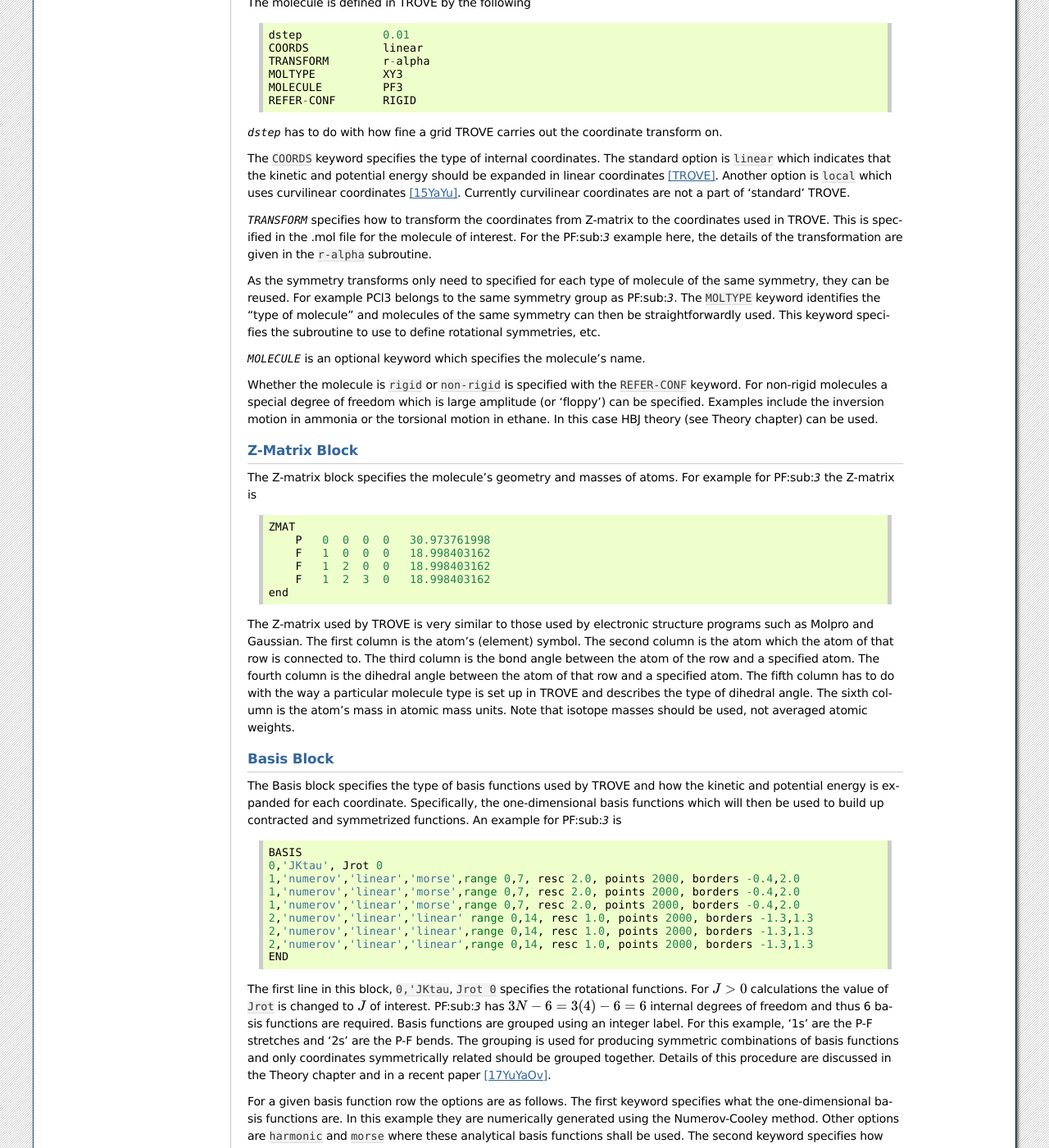
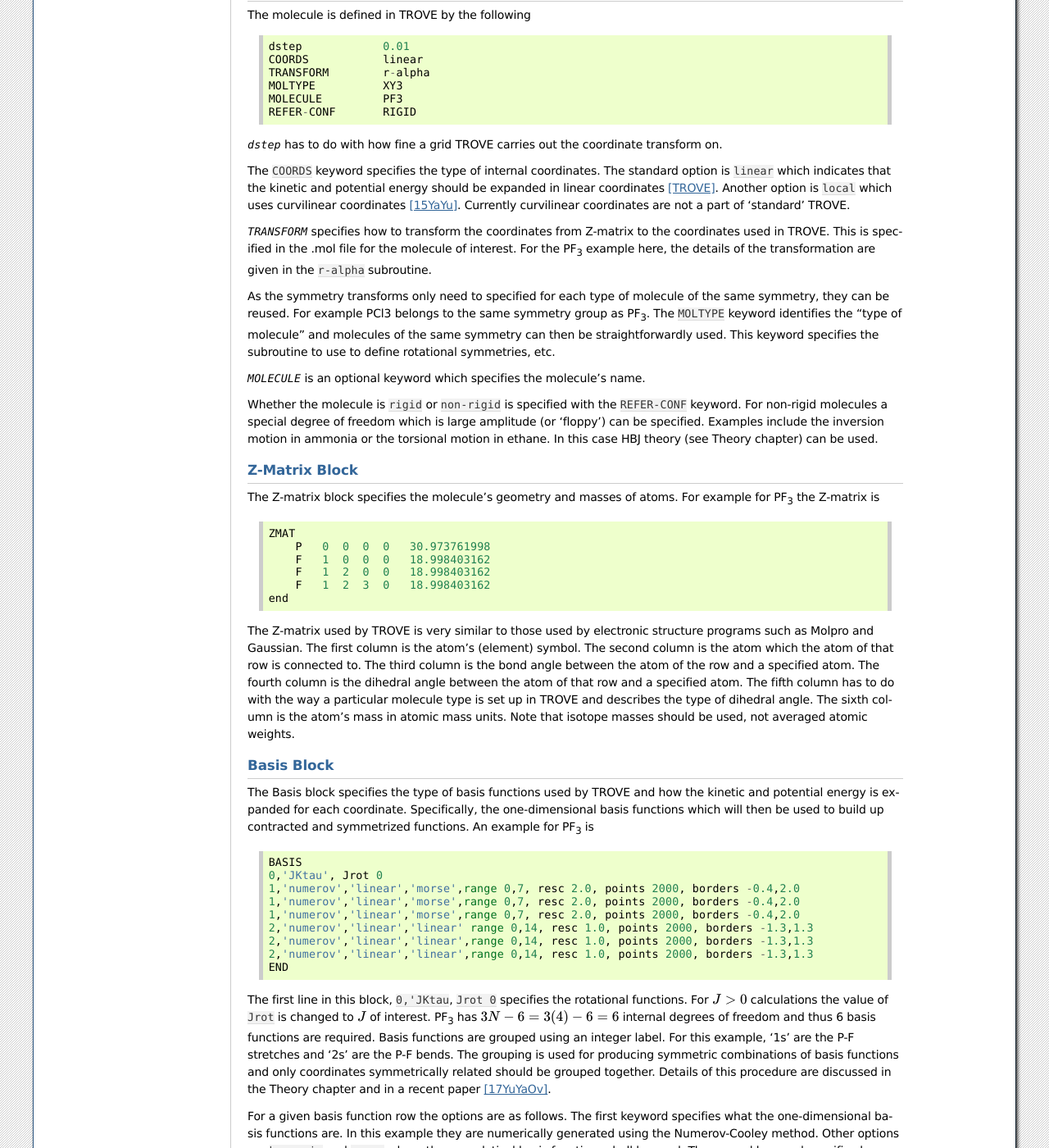
Before and after one commit to Trovemaster/TROVE, a Sphinx documentation site: the page built from docs/source/quickstart.rst, in a window 1280 px wide and 1400 px high, scrolled down 2811 px. Shown: the whole window at 82% size. Built offline with Sphinx 7.4.7, drawn with Linux system fonts in a browser that asks for light colours; formulas are drawn with MathJax 3; some of the changed text lies outside the part shown.

Commit message:
sub and sup

```diff
--- a/docs/source/features.rst
+++ b/docs/source/features.rst
@@ -180,7 +180,7 @@ The basis set can then be pruned using the `J=0' method. In the ``CONTRACTION``
 
 ``tm_cutoff`` sets the minimum intensity for removing states. This should ideally by set to as low a value as possible and
 will depend on practical considerations such as computing time and memory. ``tm_enermin`` is the minimum energy in
-wavenumbers for which pruning will occur. In this example, all states below 8000 cm:sup:`-1` will be included in the
+wavenumbers for which pruning will occur. In this example, all states below 8000 cm\ :sup:`-1` will be included in the
 basis set regardless of intensity. This value should be set as large as possible but will again be determined by practical
 considerations.
 
--- a/docs/source/molecules.rst
+++ b/docs/source/molecules.rst
@@ -14,7 +14,7 @@ linelists if they were calculated.
 
 
 
-Hydrogen sulfide, H :sub:`2` S
+Hydrogen sulfide, H\ :sub:`2` S
 ----------------------------
 
 Symmetry: :math:`C_{2v}`
@@ -37,7 +37,7 @@ Potential energy function: Morbid expansion of published potential.
 
 Dipole moment surface expansion: N/A
 
-Results: :math:`J = 0` vibrational energy levels up to 8000 cm:sup:`-1`.
+Results: :math:`J = 0` vibrational energy levels up to 8000 cm\ :sup:`-1`.
 
 Notes: Usually TROVE would not be used for a triatomic molecule as programs exist which have the `exact' triatomic
 Hamiltonian (DVR3D for example [DVR3D]_). This molecule was used as a test case to demonstrate TROVE's capabilities in the
@@ -77,7 +77,7 @@ Potential energy function: Published potential.
 
 Dipole moment surface expansion: N/A
 
-Results: :math:`J = 0` vibrational energy levels up to 6000 cm:sup:`-1`.
+Results: :math:`J = 0` vibrational energy levels up to 6000 cm\ :sup:`-1`.
 
 Notes: This was also used as a test example in the original TROVE paper.
 The coordinate scheme employed is similar to that for Ammonia (see below).
@@ -112,15 +112,15 @@ Potential energy function: Published empirical PEC. (REF)
 
 Dipole moment surface expansion: N/A
 
-Results: :math:`J = 0` vibrational energy levels up to 43000 cm:sup:`-1` (corresponding to :math:`v = 22`).
+Results: :math:`J = 0` vibrational energy levels up to 43000 cm\ :sup:`-1` (corresponding to :math:`v = 22`).
 
 Notes: This was also used as a test example in the original TROVE paper. For diatomic molecules specialist programs
-are of course recommended such as Duo [Duo]_. CO, like H:sub:`2`, CO is included only as a test case.
+are of course recommended such as Duo [Duo]_. CO, like H\ :sub:`2`, CO is included only as a test case.
 
 Reference: [TROVE]_
 
 
-Ammonia, NH :sub: `3`
+Ammonia, NH\ :sub:`3`
 -------------------
 
 Symmetry: :math:`C_{3v}`
@@ -156,7 +156,7 @@ line list from the work of Coles \textit{et al.} [10CoYuTe]_.
 Reference:  [09YuBaYa]_, [11YuBaTe]_, [10CoYuTe]_.
 
 
-Methane, CH :sub:`4`
+Methane, CH\ :sub:`4`
 --------------------
 
 Symmetry: :math:`{T}_d`
@@ -186,7 +186,7 @@ polynomial of symmetrised coordinates given above. Refined using experimental :m
 Dipole moment surface expansion: CCSD(T)-F12c/aug-cc-pVTZ-F12 \textit{ab initio} points fit using polynomial of
 symmetrised coordinates which is then expressed in symmetrised molecular bond (SMB) representation.
 
-Results: 10to10 linelist complete for up to 1500 K. All states up to 18000 cm:sup:`-1` included, up to `J = 39`.
+Results: 10to10 linelist complete for up to 1500 K. All states up to 18000 cm\ :sup:`-1` included, up to `J = 39`.
 
 Notes: This describes the 10to10 calculation which was based on a previous calculation for lower frequencies. The high
 symmetry of methane meant special symmetry considerations are required. Details of this are given in the papers.
@@ -194,7 +194,7 @@ symmetry of methane meant special symmetry considerations are required. Details
 Reference: [13YuTeBa]_, [14YuJo]_.
 
 
-Sulfur trioxide, SO :sub:`3`
+Sulfur trioxide, SO\ :sub:`3`
 ----------------------------
 
 Symmetry: :math:`D_{3h}`
@@ -219,18 +219,18 @@ energies fitted to polynomial expansion of symmetrised coordinates. Refined usin
 Dipole moment surface expansion: \textit{Ab initio} calculations at the same levels as for PES. Fitted using SMB
 representation.
 
-Results: Linelist complete up to 5000 cm:sup:`-1` for temperatures up to 800 K.
+Results: Linelist complete up to 5000 cm\ :sup:`-1` for temperatures up to 800 K.
 
-Notes: As SO:sub:`3` has a large moment of inertia, many :math:`J`s need to be included. Up to :math:`J = 130` was included for
+Notes: As SO\ :sub:`3` has a large moment of inertia, many :math:`J`s need to be included. Up to :math:`J = 130` was included for
 a complete linelist at 800 K. For calculating :math:`J` this large, special procedures were used as discussed in the paper.
 
 Reference: [16UnTeYu]_.
 
 
-Hydrogen peroxide, H :sub:`2` O :sub:`2`
+Hydrogen peroxide, H\ :sub:`2` O\ :sub:`2`
 ----------------------------------------
 
-Symmetry: :math:`D_{2h}`. This is not the same as the point group of the molecule which is C:sub:`2`.
+Symmetry: :math:`D_{2h}`. This is not the same as the point group of the molecule which is C\ :sub:`2`.
 
 Coordinates: :math:`\xi_i = (x_i^l - x_i^e)` where :math:`i = 1, 6` are :math:`R`, :math:`r_1`, :math:`r_2`, :math:`\theta_1`, :math:`\theta
 _2` and :math:`\tau`.
@@ -255,7 +255,7 @@ of coordinates. Refined to experimental energies for :math:`J \leq 4`.
 Dipole moment surface expansion:  CCSD(T)-F12b/aug-cc-pV(T+d)Z fittied to polynomial function.
 
 
-Results:  Linelist complete up to 6000 cm:sup:`-1`. Extended linelist up to 8000 cm:sup:`-1` with reduced completeness
+Results:  Linelist complete up to 6000 cm\ :sup:`-1`. Extended linelist up to 8000 cm\ :sup:`-1` with reduced completeness
 at high temperatures.
 
 Notes: The :math:`\tau` coordinate for this molecule adds complications to expansion of dipole, etc. See papers for details.
@@ -264,7 +264,7 @@ Reference: [15AlOvYu]_, [16AlPoOv]_.
 
 
 
-Phosphine, PH :sub:`3`
+Phosphine, PH\ :sub:`3`
 ----------------------
 
 Symmetry: :math:`C_{3v}`
@@ -289,16 +289,16 @@ Refined using HITRAN data up to :math:`J = 4`.
 Dipole moment surface expansion: CCSD(T)/aug-cc-pVTZ \textit{ab initio} dipole data fitted to polynomial expansion.
 
 
-Results: SAlTY linelist, complete for up to 1500 K. All states up to 18000 cm:sup:`-1` included, up to :math:`J = 46`
+Results: SAlTY linelist, complete for up to 1500 K. All states up to 18000 cm\ :sup:`-1` included, up to :math:`J = 46`
 
-Notes: For PH:sub:`3`, tunneling splitting via the umbrella motion may exist (as for NH:sub:`3`) may exist  but has yet to be detected [16SoYuTe]_.
+Notes: For PH\ :sub:`3`, tunneling splitting via the umbrella motion may exist (as for NH\ :sub:`3`) may exist  but has yet to be detected [16SoYuTe]_.
 
 
 References: [13SoYuTe]_, [15SoAlTe]_.
 
 
 
-Formaldehyde, H :sub:`2`CO
+Formaldehyde, H\ :sub:`2`CO
 --------------------------
 
 Symmetry: :math:`C_{2v}`
@@ -323,13 +323,13 @@ Refined using HITRAN data up to :math:`J = 5`.
 
 Dipole moment surface expansion: CCSD(T)/aug-cc-pVQZ \textit{ab initio} dipole data fitted to polynomial expansion.
 
-Results: Linelist for temperatures up to 1500 K for transitions up to 10,000 cm:sup:`-1` and :math:`J = 70`.
+Results: Linelist for temperatures up to 1500 K for transitions up to 10,000 cm\ :sup:`-1` and :math:`J = 70`.
 
 
 Reference: [15AlOvPo]_.
 
 
-Silane, SiH :sub:`4`
+Silane, SiH\ :sub:`4`
 --------------------
 
 Symmetry: :math:`T_d`
@@ -353,14 +353,14 @@ Refined using 1452 experimental energies up to :math:`J = 6`.
 
 Dipole moment surface expansion: CCSD(T)/aug-cc-pVT(+d for Si)Z \textit{ab initio} dipole data fitted to polynomial expansion.
 
-Results: Linelist for temperatures up to 1200 K for transitions up to 5000 cm:sup:`-1` and :math:`J = 42`.
+Results: Linelist for temperatures up to 1200 K for transitions up to 5000 cm\ :sup:`-1` and :math:`J = 42`.
 
 
 Reference: [17OwYuYa]_.
 
 
 
-Methyl chloride, CH:sub:`3`Cl
+Methyl chloride, CH\ :sub:`3`Cl
 -----------------------------
 
 Symmetry: :math:`C_{3v}`
@@ -393,7 +393,7 @@ Notes: Data for :math:`^{35}{\rm Cl}` and :math:`^{37}{\rm Cl} isotopologues.
 Reference: [15OwYuTa]_,[18OwYaTe]_.
 
 
-Ethylene, C:sub:`2`H:sub:`4`
+Ethylene, C\ :sub:`2`H\ :sub:`4`
 ----------------------------
 
 Symmetry: :math:`D_2h`
@@ -421,14 +421,14 @@ form. Refined PES using HITRAN data for :math:`J=1-4` and other sources for vibr
 Dipole moment surface expansion: DMS calculated at CCSD(T)-F12b/aug-cc-pVTZ level of theory and fit to polynomial form with
 appropriate axis system.
 
-Results: Line list for 0-7000 cm:sup:`-1` up to :math:`J=78`. Applicable up to 700 K.
+Results: Line list for 0-7000 cm\ :sup:`-1` up to :math:`J=78`. Applicable up to 700 K.
 
 Notes: Largest molecule in TROVE so far. Special techniques developed to cope with such a large molecule.
 
 Reference: [18MaYaTe]_.
 
 
-Phosphorus trifluoride, PF:sub:`3`
+Phosphorus trifluoride, PF\ :sub:`3`
 ----------------------------------
 
 Symmetry: :math:`C_{3v}`
@@ -455,7 +455,7 @@ Dipole moment surface expansion: CCSD(T)/aug-cc-pVTZ \textit{ab initio} dipole d
 Results: Room temperature line list for up to :math:`J = 60`.
 
 Notes: The room temperature line list for this molecule is not complete but could be easily extended using the methods applied
-to SO:sub:`3` and :sub:`{\rm C}_2{\rm H}_6`.
+to SO\ :sub:`3` and :math:`{\rm C}_2{\rm H}_6`.
 
 Reference: 19MaChYa]_.
 
@@ -473,23 +473,23 @@ References
 
 .. [Duo] S. N. Yurchenko, L. Lodi, J. Tennyson, A. V. Stolyarov, Comput. Phys. Commun. 202, 262 (2016), Duo: A general program for calculating spectra of diatomic molecules.
 
-.. [09YuBaYa] S. N. Yurchenko, R. J. Barber, A. Yachmenev, W. Thiel, P. Jensen, J. Tennyson, J. Phys. Chem. A 113, 11845 (2009), A variationally computed T=300 K line list for NH:sub:`3`.
+.. [09YuBaYa] S. N. Yurchenko, R. J. Barber, A. Yachmenev, W. Thiel, P. Jensen, J. Tennyson, J. Phys. Chem. A 113, 11845 (2009), A variationally computed T=300 K line list for NH\ :sub:`3`.
 
 
 .. [10CoYuTe] Phillip A Coles, Sergei N Yurchenko, and Jonathan Tennyson. Mon. Not. R. Astron. Soc., 490, 4638 - 4647 (2019), ExoMol molecular line lists XXXV: a rotation-vibration line list for hot ammonia.
 
-.. [11YuBaTe]  S. N. Yurchenko, R. J. Barber, J. Tennyson, Mon. Not. R. Astron. Soc. 413, 1828 (2011), A variationally computed hot line list for NH:sub:`3`.
+.. [11YuBaTe]  S. N. Yurchenko, R. J. Barber, J. Tennyson, Mon. Not. R. Astron. Soc. 413, 1828 (2011), A variationally computed hot line list for NH\ :sub:`3`.
 
 
-.. [13YuTeBa] S. N. Yurchenko, J. Tennyson, R. J. Barber, W. Thiel, J. Mol. Spectrosc. 291, 69 (2013), Vibrational transition moments of CH:sub:`4` from the first principles.
+.. [13YuTeBa] S. N. Yurchenko, J. Tennyson, R. J. Barber, W. Thiel, J. Mol. Spectrosc. 291, 69 (2013), Vibrational transition moments of CH\ :sub:`4` from the first principles.
 
 .. [14YuJo] Sergei N. Yurchenko and Jonathan Tennyson.  Mon. Not. R. Astron. Soc., 440, 1649-1661 (2014), ExoMol line lists - IV. The rotation-vibration spectrum of methane up to 1500 K.
 
 
-.. [16UnTeYu] D. S. Underwood, J. Tennyson, S. N. Yurchenko, S. Clausen, A. Fateev, Mon. Not. R. Astron. Soc. 462, 4300 (2016), ExoMol line lists XVII: A line list for hot SO:sub:`3`.
+.. [16UnTeYu] D. S. Underwood, J. Tennyson, S. N. Yurchenko, S. Clausen, A. Fateev, Mon. Not. R. Astron. Soc. 462, 4300 (2016), ExoMol line lists XVII: A line list for hot SO\ :sub:`3`.
 
 
-.. [15AlOvYu] A. F. Al-Refaie, R. I. Ovsyannikov, O. L. Polyansky, S. N. Yurchenko, J. Tennyson, J. Mol. Spectrosc. 318, 84 (2015), A variationally calculated room temperature line-list for H:sub:`2`O:sub:`2`.
+.. [15AlOvYu] A. F. Al-Refaie, R. I. Ovsyannikov, O. L. Polyansky, S. N. Yurchenko, J. Tennyson, J. Mol. Spectrosc. 318, 84 (2015), A variationally calculated room temperature line-list for H\ :sub:`2`O\ :sub:`2`.
 
 .. [16AlPoOv] A. F. Al-Refaie, O. L. Polyansky, R. I. Ovsyannikov, J. Tennyson, S. N. Yurchenko, Mon. Not. R. Astron. Soc. 461, 1012 (2016), ExoMol line lists XV: A hot line-list for hydrogen peroxide.
 
@@ -499,7 +499,7 @@ References
 
 .. [16SoYuTe] C. Sousa-Silva, S. N. Yurchenko, J. Tennyson, J. Chem. Phys. 145, 091102 (2016), Tunelling splitting in the phosphine molecule.
 
-.. [15AlOvPo] A. F. Al-Refaie, R. I. Ovsyannikov, O. L. Polyansky, S. N. Yurchenko, J. Tennyson, J. Mol. Spectrosc. 318, 84 (2015), A variationally calculated room temperature line-list for H:sub:`2`CO.
+.. [15AlOvPo] A. F. Al-Refaie, R. I. Ovsyannikov, O. L. Polyansky, S. N. Yurchenko, J. Tennyson, J. Mol. Spectrosc. 318, 84 (2015), A variationally calculated room temperature line-list for H\ :sub:`2`CO.
 
 .. [17OwYuYa] A. Owens, S. N. Yurchenko, A. Yachmenev, W. Thiel, J. Tennyson, Mon. Not. R. Astron. Soc. 471, 5025 (2017), ExoMol molecular line lists XXII. The rotation-vibration spectrum of silane up to 1200K.
 
@@ -507,6 +507,6 @@ References
 
 .. [15OwYuTa] A. Owens, S. N. Yurchenko, A. Yachmenev, J. Tennyson, W. Thiel, J. Chem. Phys. 142, 244306 (2015), Accurate ab initio vibrational energies of methyl chloride.
 
-.. [18MaYaTe] B. P. Mant, A. Yachmenev, J. Tennyson, S. N. Yurchenko, Mon. Not. R. Astron. Soc. 478, 3220 (2018), ExoMol molecular line lists - XXVII: spectra of C:sub:`2`H:sub:`4`.
+.. [18MaYaTe] B. P. Mant, A. Yachmenev, J. Tennyson, S. N. Yurchenko, Mon. Not. R. Astron. Soc. 478, 3220 (2018), ExoMol molecular line lists - XXVII: spectra of C\ :sub:`2`H\ :sub:`4`.
 
-.. [19MaChYa] Barry P. Mant, Katy L. Chubb, Andrey Yachmenev, Jonathan Tennyson, and Sergei N. Yurchenko, Mol. Phys., 118, e1581951 (2019), The infrared spectrum of PF:sub:`3` and analysis of rotational energy clustering effect.
+.. [19MaChYa] Barry P. Mant, Katy L. Chubb, Andrey Yachmenev, Jonathan Tennyson, and Sergei N. Yurchenko, Mol. Phys., 118, e1581951 (2019), The infrared spectrum of PF\ :sub:`3` and analysis of rotational energy clustering effect.
--- a/docs/source/quickstart.rst
+++ b/docs/source/quickstart.rst
@@ -11,7 +11,7 @@ and that a PES and DMS has been implemented.
 If this is not the case then see later chapters for how this is carried out.
 
 TROVE inputs will be treated in a general manner with occasional examples given for
-the phosphorus trifluoride molecule, PF:sub:`3`. This molecule has the same trigonal pyramidal shape as ammonia but
+the phosphorus trifluoride molecule, PF\ :sub:`3`. This molecule has the same trigonal pyramidal shape as ammonia but
 without the complication of tunnelling inversion. This is a 'rigid molecule', for molecules with a non-rigid degree of
 freedom, see later chapters. A 'typical' way TROVE is used to go from vibrational calculations
 to full line lists is also given.
@@ -23,7 +23,7 @@ Input File Keywords and Check Point Files
 
 The TROVE input file is structured in blocks with keywords within each block controlling options and parameters
 of the calculation. These blocks will be described individually along with a description of the checkpoint file structure.
-A full input file for PF:sub:`3` is given at the end of the chapter.
+A full input file for PF\ :sub:`3` is given at the end of the chapter.
 
 Memory Allocation
 -----------------
@@ -132,7 +132,7 @@ Symmetry
 
 The symmetry of the molecule is specified by the `SYMGROUP` keyword.
 The symmetry of a given molecule is set in the .mol file which, as ever, will be discussed in later chapters.
-For PF:sub:`3` the ``SYMGROUP`` is set using
+For PF\ :sub:`3` the ``SYMGROUP`` is set using
 ::
 
      SYMGROUP C3v(M)
@@ -194,11 +194,11 @@ Another option is ``local`` which  uses curvilinear coordinates [15YaYu]_. Curre
 
 `TRANSFORM` specifies how to transform the coordinates from Z-matrix to the coordinates used in TROVE.
 This is specified in the .mol file for the molecule of interest.
-For the PF:sub:`3` example here, the details of the transformation are given in the ``r-alpha`` subroutine.
+For the PF\ :sub:`3` example here, the details of the transformation are given in the ``r-alpha`` subroutine.
 
 As the symmetry transforms only need to specified for each type of molecule of the same symmetry, they can be reused.
 For example PCl3 belongs to the same symmetry
-group as PF:sub:`3`. The ``MOLTYPE`` keyword identifies the "type of molecule" and molecules of the same symmetry can
+group as PF\ :sub:`3`. The ``MOLTYPE`` keyword identifies the "type of molecule" and molecules of the same symmetry can
 then be straightforwardly used. This keyword specifies the subroutine to use to define rotational symmetries, etc.
 
 `MOLECULE` is an optional keyword which specifies the molecule's name.
@@ -213,7 +213,7 @@ motion in ammonia or the torsional motion in ethane. In this case HBJ theory (se
 Z-Matrix Block
 --------------
 
-The Z-matrix block specifies the molecule's geometry and masses of atoms. For example for PF:sub:`3` the Z-matrix is
+The Z-matrix block specifies the molecule's geometry and masses of atoms. For example for PF\ :sub:`3` the Z-matrix is
 ::
 
      ZMAT
@@ -237,7 +237,7 @@ Basis Block
 The Basis block specifies the type of basis functions used by TROVE and how the kinetic and potential energy is expanded
 for each coordinate.
 Specifically, the one-dimensional basis functions which will then be used to build up contracted and symmetrized functions.
-An example for PF:sub:`3` is
+An example for PF\ :sub:`3` is
 ::
 
      BASIS
@@ -252,7 +252,7 @@ An example for PF:sub:`3` is
 
 The first line in this block, ``0,'JKtau``, ``Jrot 0`` specifies the rotational functions.
 For :math:`J>0` calculations the value of ``Jrot`` is changed to :math:`J` of interest.
-PF:sub:`3` has :math:`3N - 6 = 3(4) - 6 = 6` internal degrees of freedom and thus 6 basis functions are required.
+PF\ :sub:`3` has :math:`3N - 6 = 3(4) - 6 = 6` internal degrees of freedom and thus 6 basis functions are required.
 Basis functions are grouped using an integer label.
 For this example, '1s' are the P-F stretches and '2s' are the P-F bends. The grouping is used for producing symmetric
 combinations of basis functions and only coordinates symmetrically related should be grouped together. Details of this
@@ -468,7 +468,7 @@ If this is not the case (for example, for a test calculation) then a literature
 
 
 ``GNS`` is the spin statistical weights for each symmetry. These can be looked up for many molecules or worked out from the procedure in Bunker and Jensen, chapter 8 [98BuJe]_. ``selection`` is used to specify which symmetries can make up the initial and final states of a transition.
-The product of the upper and lower eigenfunctions must contain a component of the dipole itself [98BuJe]_. Thus for the PF:sub:`3` example, :math:`A_1` and :math:`A_2` are grouped together while E can only go to E. Integers are used to form groups, in this case 1 1 are for :math:`A_1` and :math:`A_2` and 2 is for E.
+The product of the upper and lower eigenfunctions must contain a component of the dipole itself [98BuJe]_. Thus for the PF\ :sub:`3` example, :math:`A_1` and :math:`A_2` are grouped together while E can only go to E. Integers are used to form groups, in this case 1 1 are for :math:`A_1` and :math:`A_2` and 2 is for E.
 
 
 ``J,  i,j`` specifies the rotational states to be included. In the example above 0 to 10 were used. It is often
@@ -499,7 +499,7 @@ once they have been decided on and typically the user does not need to modify th
 
 This section can be followed most easily in conjunction with the TROVE training directory which should come
 with this manual. This contains a TROVE executable file and inputs, outputs and checkpoints for a model
-PF:sub:`3` calculation as well as a README file. It may be necessary to compile a version of TROVE on the local
+PF\ :sub:`3` calculation as well as a README file. It may be necessary to compile a version of TROVE on the local
 computer to get working executable.
 
 The first step in any TROVE calculation is the production of the hamiltonian.chk checkpoint file.
@@ -610,7 +610,7 @@ The use of the program will be described in Chapter \ref{chap:linelists} but the
 Sample TROVE Input File
 -----------------------
 
-Below is a sample TROVE input file for the molecule PF:sub:`3`. Using this file (and adding in Intensity blocks when needed)
+Below is a sample TROVE input file for the molecule PF\ :sub:`3`. Using this file (and adding in Intensity blocks when needed)
 a full line list for this molecule could be produced. To save space the PES and DMS parameters have not been included
 in full. The actual text file should be kept in the same directory as this manual.
 ::
```
Also changed, not shown: docs/source/linelist.rst (+4 -4 lines), docs/source/newmolecules.rst (+15 -15 lines), docs/source/outputs.rst (+5 -5 lines).
